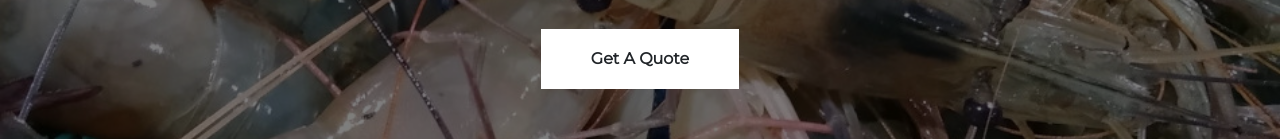
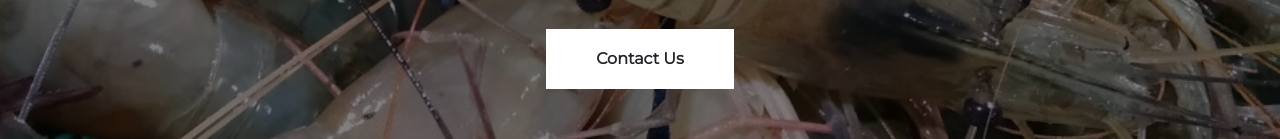
Before and after one commit to tahrim-ahmed/fishfair, a plain HTML site: page index.html in a window 1280 px wide. Shown: the part 489-628 px from the top of the page. Drawn offline with nearby package versions, Linux system fonts and the light colour scheme.

Commit message:
-get a quote -> contact us

```diff
--- a/index.html
+++ b/index.html
@@ -64,7 +64,7 @@
                         <div class="p-3" style="max-width: 900px;">
                             <h4 class="text-white text-uppercase mb-4" style="letter-spacing: 3px;">Fish Fair</h4>
                             <h3 class="display-2 font-secondary text-white mb-4">Trusted Platform for Fish Lovers</h3>
-                            <a class="btn btn-light font-weight-bold py-3 px-5 mt-2 btn-scroll" href="#contact">Get A Quote</a>
+                            <a class="btn btn-light font-weight-bold py-3 px-5 mt-2 btn-scroll" href="#contact">Contact Us</a>
                         </div>
                     </div>
                 </div>
@@ -74,7 +74,7 @@
                         <div class="p-3" style="max-width: 900px;">
                             <h4 class="text-white text-uppercase mb-4" style="letter-spacing: 3px;">Fish Fair</h4>
                             <h3 class="display-2 font-secondary text-white mb-4">Authentic Fish</h3>
-                            <a class="btn btn-light font-weight-bold py-3 px-5 mt-2 btn-scroll" href="#contact">Get A Quote</a>
+                            <a class="btn btn-light font-weight-bold py-3 px-5 mt-2 btn-scroll" href="#contact">Contact Us</a>
                         </div>
                     </div>
                 </div>
@@ -84,7 +84,7 @@
                         <div class="p-3" style="max-width: 900px;">
                             <h4 class="text-white text-uppercase mb-4" style="letter-spacing: 3px;">Fish Fair</h4>
                             <h3 class="display-2 font-secondary text-white mb-4">Premium Quality Fish at Your Door</h3>
-                            <a class="btn btn-light font-weight-bold py-3 px-5 mt-2 btn-scroll" href="#contact">Get A Quote</a>
+                            <a class="btn btn-light font-weight-bold py-3 px-5 mt-2 btn-scroll" href="#contact">Contact Us</a>
                         </div>
                     </div>
                 </div>
@@ -94,7 +94,7 @@
                         <div class="p-3" style="max-width: 900px;">
                             <h4 class="text-white text-uppercase mb-4" style="letter-spacing: 3px;">Fish Fair</h4>
                             <h3 class="display-2 font-secondary text-white mb-4">We Serve Fresh Fish for Your Meal</h3>
-                            <a class="btn btn-light font-weight-bold py-3 px-5 mt-2 btn-scroll" href="#contact">Get A Quote</a>
+                            <a class="btn btn-light font-weight-bold py-3 px-5 mt-2 btn-scroll" href="#contact">Contact Us</a>
                         </div>
                     </div>
                 </div>
```
